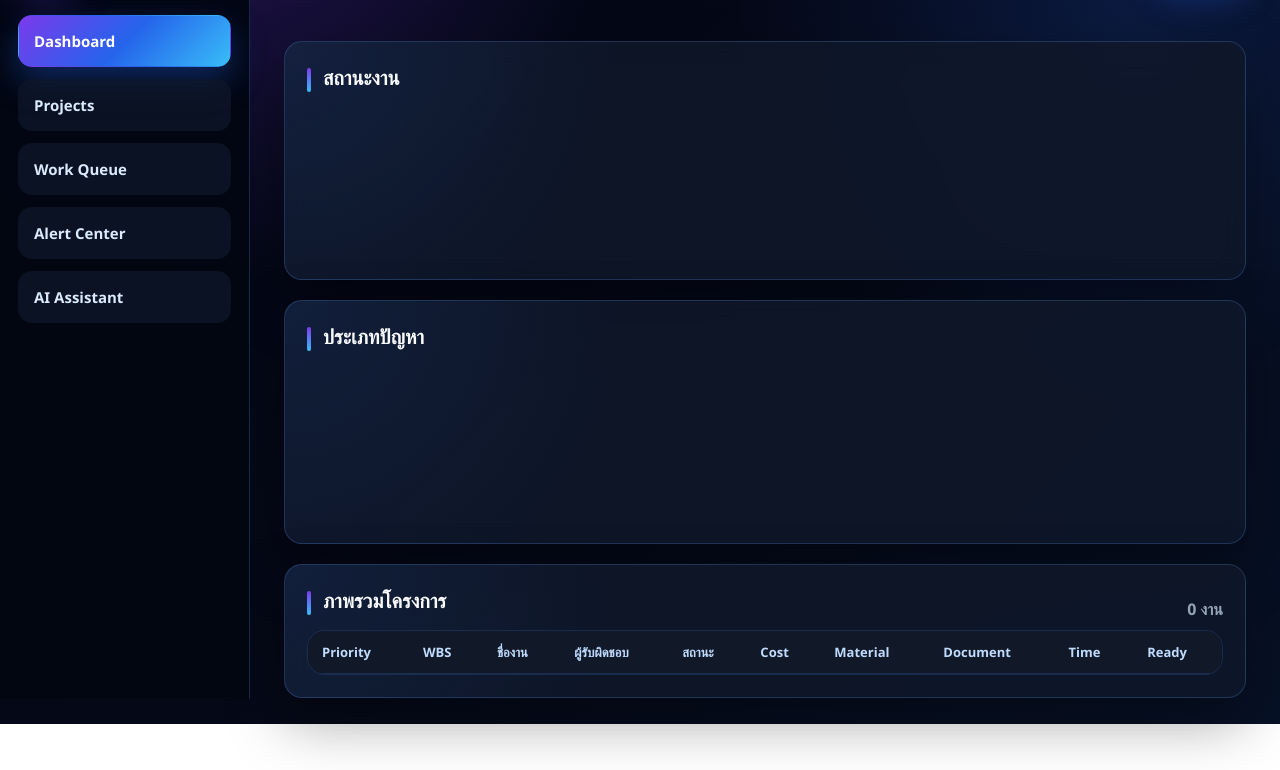
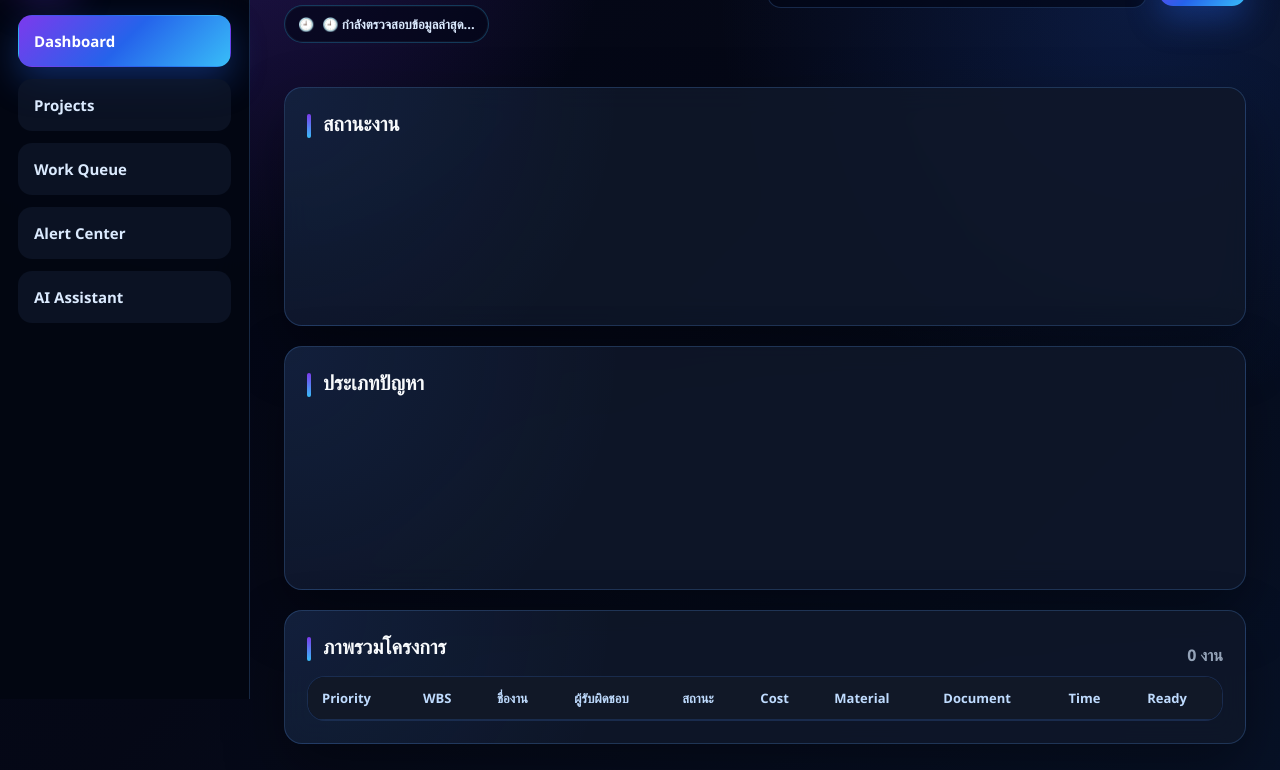
Before and after one commit to staporn123/PEA-CARS-V3, a plain HTML site: page index.html in a window 1280 px wide. Shown: the part 101-871 px from the top of the page. Before the commit the page ends 825 px from the top, so only its background shows below. Drawn offline with nearby package versions, Linux system fonts and the light colour scheme.

Commit message:
Update index.html

```diff
--- a/index.html
+++ b/index.html
@@ -38,6 +38,7 @@
         <div>
           <h2 id="pageTitle">Dashboard</h2>
           <p>PEA Construction Audit & Readiness System</p>
+          <div id="lastUpdate" class="last-update-chip">🕘 กำลังตรวจสอบข้อมูลล่าสุด...</div>
         </div>
 
         <div class="top-actions">
```
